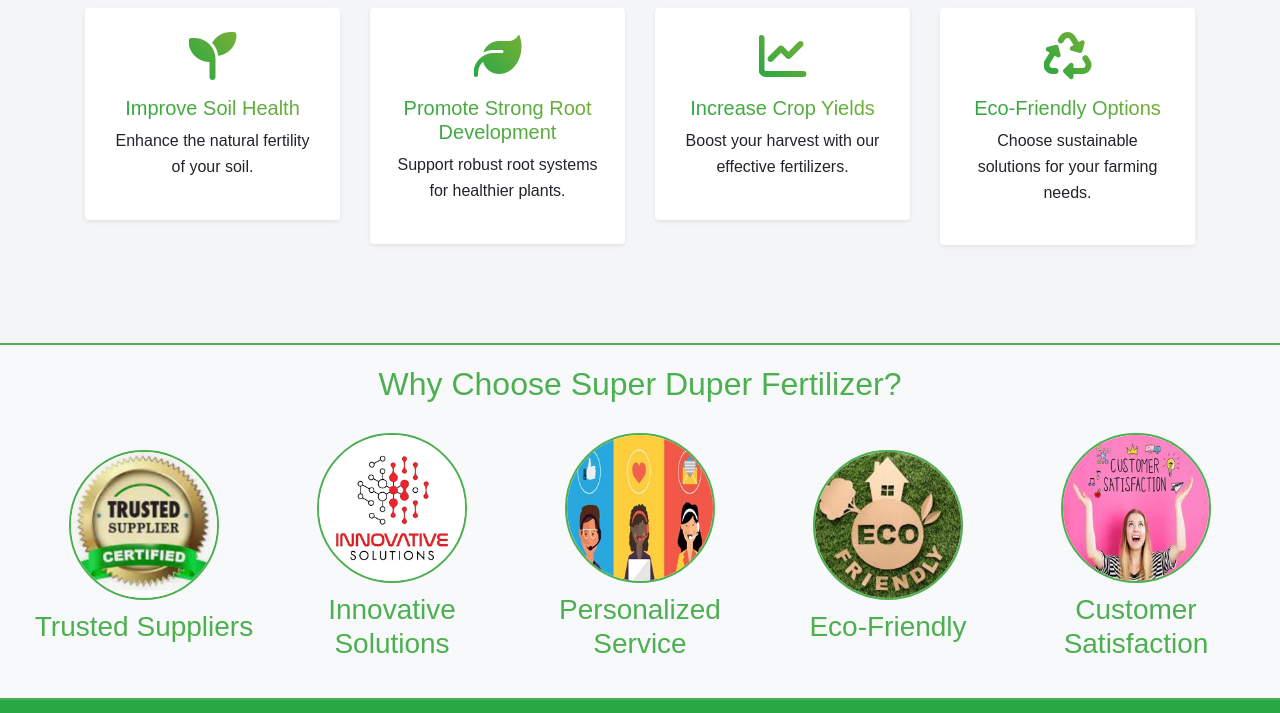
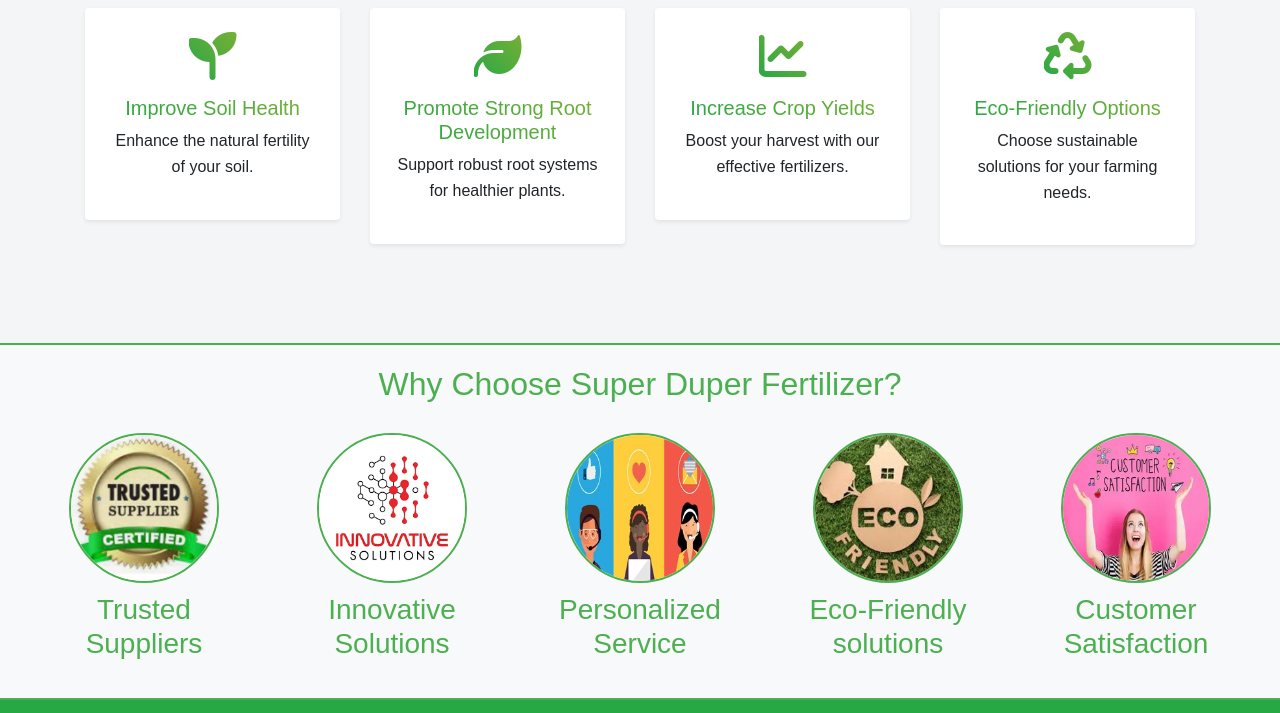
Before and after one commit to vinaykalwala/Fertilizer, a plain HTML site: page index.html in a window 1280 px wide. Shown: the part 2576-3289 px from the top of the page. Drawn offline with nearby package versions, Linux system fonts and the light colour scheme.

Commit message:
Update index.html

```diff
--- a/index.html
+++ b/index.html
@@ -392,7 +392,7 @@
     <div style="display: flex; justify-content: space-around; align-items: center; flex-wrap: wrap;">
         <div style="flex: 1; text-align: center; margin: 10px;">
             <img src="images/trusted.png" alt="Trusted Suppliers" style="width: 150px; border-radius: 50%; border: 2px solid #4CAF50;">
-            <h3 style="margin-top: 10px; color: #4CAF50;">Trusted Suppliers</h3>
+            <h3 style="margin-top: 10px; color: #4CAF50;">Trusted<br> Suppliers</h3>
         </div>
         <div style="flex: 1; text-align: center; margin: 10px;">
             <img src="images/invotive.png" alt="Innovative Solutions" style="width: 150px; border-radius: 50%; border: 2px solid #4CAF50;">
@@ -404,7 +404,7 @@
         </div>
         <div style="flex: 1; text-align: center; margin: 10px;">
             <img src="images/eco.jpg" alt="Eco-Friendly" style="width: 150px; border-radius: 50%; border: 2px solid #4CAF50;">
-            <h3 style="margin-top: 10px; color: #4CAF50;">Eco-Friendly </h3>
+            <h3 style="margin-top: 10px; color: #4CAF50;">Eco-Friendly solutions </h3>
         </div>
         <div style="flex: 1; text-align: center; margin: 10px;">
             <img src="images/customer.webp" alt="Customer Satisfaction" style="width: 150px; border-radius: 50%; border: 2px solid #4CAF50;">
```
